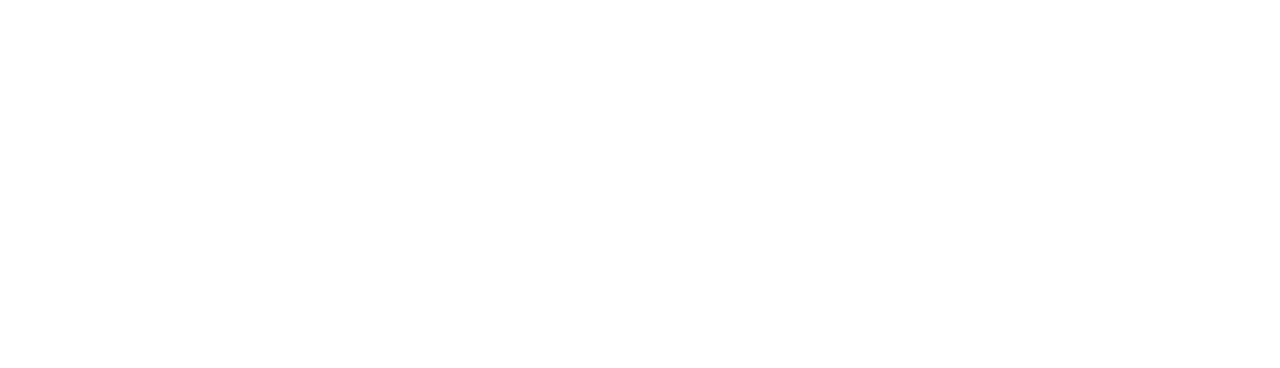
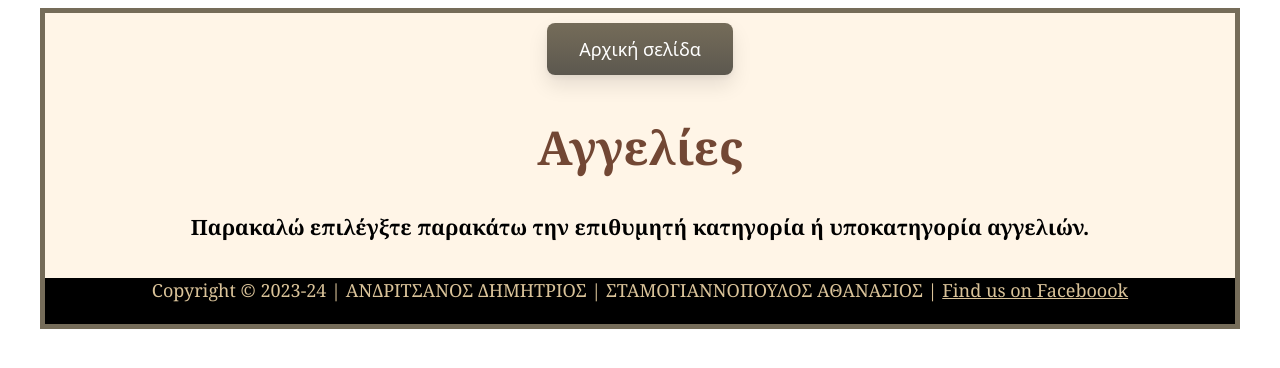
Before and after one commit to nasosStamog/All-About-Ads, a website: page public/category.html in a window 1280 px wide. Drawn offline with Linux system fonts and the light colour scheme; a web font is replaced by a local one.

Commit message:
Co-authored-by: DIMITRIOS ANDRITSANOS <p3200007@aueb.gr>

```diff
--- a/public/category.html
+++ b/public/category.html
@@ -6,13 +6,41 @@
         <meta name="keywords" content="Classifields,Home,Cars,Jobs">
         <meta name="author" content="Athanasios Stamogiannopoulos, Dimitrios Andritsanos">
         <meta name="viewport" content="width=device-width, initial-scale=1.0">
+        <link rel="icon" type="image/png" sizes="32x32" href="../static/images/favicon-32x32.png">
         <title>Category</title>
         <link rel="stylesheet" href="css/styles.css" />
         <script defer src="js/script.js"></script>
     </head>
 
     <body>
+        <div class="page">
+            <section class="box-1">
+                <header class="button-container">
+                <button class="button-84" role="button" onclick="window.location.href = '/';">Αρχική σελίδα</button>
+                </header>
+                    <article class="main-info">
 
+                        <div class="main-title">
+                            <br>
+                            <h1>Αγγελίες</h1>
+                        </div>
+                        <h3 id="main-description">
+                            Παρακαλώ επιλέγξτε παρακάτω την επιθυμητή κατηγορία ή υποκατηγορία αγγελιών.
+                        </h3>
+
+                    </article>
+                    <section class="main-categories">
+
+                    </section>
+
+                <section class="main-footer">
+                    <footer>
+                        <p>Copyright &copy; 2023-24 | ΑΝΔΡΙΤΣΑΝΟΣ ΔΗΜΗΤΡΙΟΣ | ΣΤΑΜΟΓΙΑΝΝΟΠΟΥΛΟΣ ΑΘΑΝΑΣΙΟΣ | <a href="https://www.facebook.com/auebgreece">Find us on Faceboook</a></p>
+                    </footer>
+
+            </section>
+
+        </div>
     </body>
 
 
--- a/public/css/styles.css
+++ b/public/css/styles.css
@@ -49,7 +49,7 @@ body {
 }
 
 
-  #category-main {
+  #main-description {
     display: flex;
     justify-content: center;
 }
@@ -104,3 +104,61 @@ body {
 #subcategory-item:hover {
   background-color: #a16641; /* Change background color on hover */
 }
+
+.button-container{
+  display: flex;
+  flex-direction: column;
+  align-items: center;
+  justify-content: center;
+  margin-top: 10px;
+}
+
+/* CSS */
+.button-84 {
+  align-items: center;
+  background-color: initial;
+  background-image: linear-gradient(#756c59, #5c584f);
+  border-radius: 8px;
+  border-width: 0;
+  box-shadow: 0 10px 20px rgba(0, 0, 0, .1),0 3px 6px rgba(0, 0, 0, .05);
+  box-sizing: border-box;
+  color: #fff;
+  cursor: pointer;
+  font-family: expo-brand-demi,system-ui,-apple-system,BlinkMacSystemFont,"Segoe UI",Roboto,"Helvetica Neue",Arial,"Noto Sans",sans-serif,"Apple Color Emoji","Segoe UI Emoji","Segoe UI Symbol","Noto Color Emoji";
+  font-size: 18px;
+  height: 52px;
+  justify-content: center;
+  line-height: 1;
+  margin: 0;
+  outline: none;
+  overflow: hidden;
+  padding: 0 32px;
+  text-align: center;
+  text-decoration: none;
+  transform: translate3d(0, 0, 0);
+  transition: all 150ms;
+  vertical-align: baseline;
+  white-space: nowrap;
+  user-select: none;
+  -webkit-user-select: none;
+  touch-action: manipulation;
+}
+
+.button-84:hover {
+  box-shadow: rgba(0, 1, 0, .2) 0 2px 8px;
+  opacity: .85;
+}
+
+.button-84:active {
+  outline: 0;
+}
+
+.button-84:focus {
+  box-shadow: rgba(0, 0, 0, .5) 0 0 0 3px;
+}
+
+@media (max-width: 420px) {
+  .button-84 {
+    height: 48px;
+  }
+}
--- a/public/js/script.js
+++ b/public/js/script.js
@@ -68,6 +68,7 @@ if (window.location.pathname === '/') {
     const site = `https://wiki-ads.onrender.com/ads?category=${id}`;
 
     // Fetch data from the constructed URL
+    if(id!= 2 && id!=4){
         fetch(site)
         .then(response => {
             if (!response.ok) {
@@ -76,6 +77,7 @@ fetch(site)
             return response.json();
         })
         .then(data => {
+
             // Work with the retrieved data here
             console.log(data); // Log the fetched data to the console
             // Process the data as needed
@@ -84,7 +86,7 @@ fetch(site)
             console.error('There was a problem with the fetch operation :', error);
         });
     }
-
+}
 
 function categoryFinder(id) {
     window.location.href = `category.html?id=${encodeURIComponent(id)}`;
```
Also changed, not shown: public/index.html (+2 -1 lines), static/images/favicon-32x32.png (added). Lines whose indentation alone changed are shown as unchanged.
